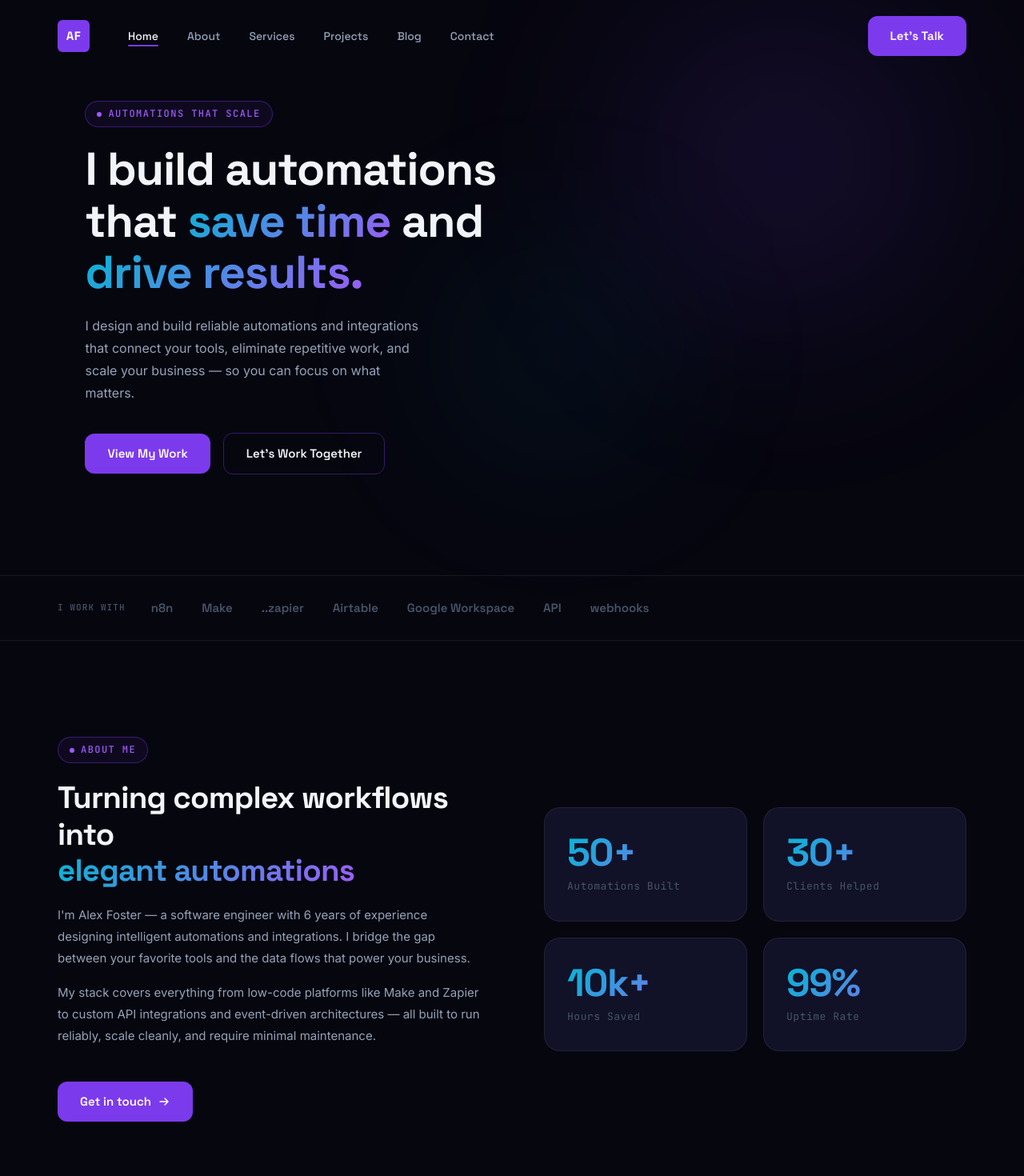
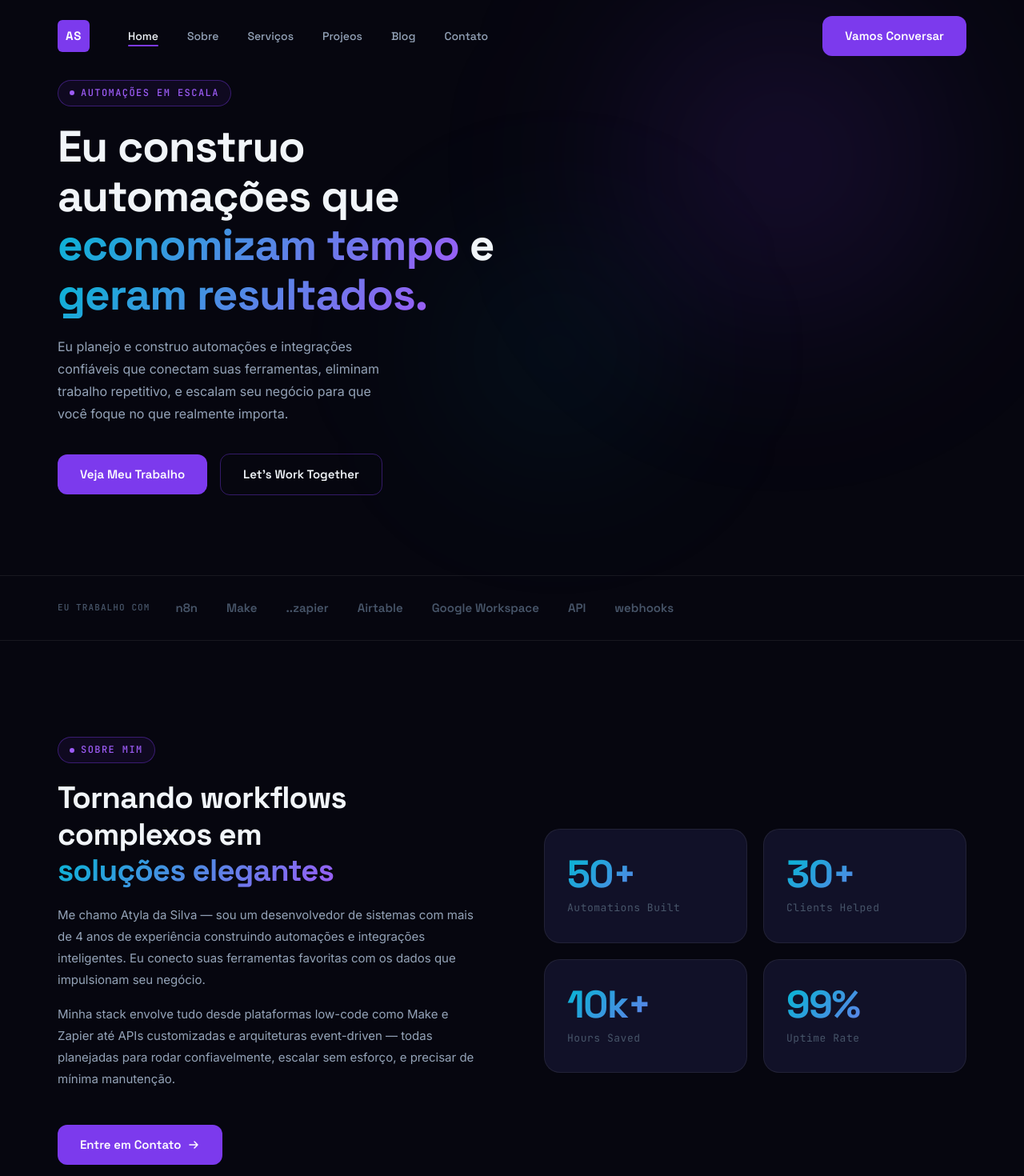
Before and after one commit to AtylaDaSilva/portfolio-website, a React (Vite) app: page / in a window 1280 px wide. Shown: the top 1470 px of the page at 80% size. Built offline with nearby package versions, Linux system fonts and the light colour scheme.

Commit message:
chore: translations 1

```diff
--- a/index.html
+++ b/index.html
@@ -4,7 +4,7 @@
     <meta charset="UTF-8" />
     <link rel="icon" type="image/svg+xml" href="/vite.svg" />
     <meta name="viewport" content="width=device-width, initial-scale=1.0" />
-    <title>Alex Foster — Automation Engineer</title>
+    <title>Atyla da Silva — Analista de Automações & Integrações</title>
     <link rel="preconnect" href="https://fonts.googleapis.com" />
     <link rel="preconnect" href="https://fonts.gstatic.com" crossorigin />
     <link
--- a/src/components/About.jsx
+++ b/src/components/About.jsx
@@ -13,23 +13,23 @@ export default function About() {
       <div className="container about__inner">
         {/* Left */}
         <div className="about__text">
-          <span className="section-eyebrow">About me</span>
+          <span className="section-eyebrow">Sobre mim</span>
           <h2 className="about__heading">
-            Turning complex workflows into<br />
-            <span className="gradient-text">elegant automations</span>
+            Tornando workflows complexos em<br />
+            <span className="gradient-text">soluções elegantes</span>
           </h2>
           <p className="about__body">
-            I'm Alex Foster — a software engineer with 6 years of experience designing
-            intelligent automations and integrations. I bridge the gap between your
-            favorite tools and the data flows that power your business.
+            Me chamo Atyla da Silva — sou um desenvolvedor de sistemas com mais de 4 anos de experiência
+            construindo automações e integrações inteligentes. Eu conecto suas ferramentas
+            favoritas com os dados que impulsionam seu negócio.
           </p>
           <p className="about__body">
-            My stack covers everything from low-code platforms like Make and Zapier
-            to custom API integrations and event-driven architectures — all built to
-            run reliably, scale cleanly, and require minimal maintenance.
+            Minha stack envolve tudo desde plataformas low-code como Make e Zapier
+            até APIs customizadas e arquiteturas event-driven — todas planejadas para
+            rodar confiavelmente, escalar sem esforço, e precisar de mínima manutenção.
           </p>
           <a href="#contact" className="btn-primary" style={{ marginTop: 28, display: 'inline-flex' }}>
-            Get in touch
+            Entre em Contato
             <svg viewBox="0 0 16 16" fill="none" width="16" height="16">
               <path d="M3 8h10M9 4l4 4-4 4" stroke="currentColor" strokeWidth="1.5" strokeLinecap="round" strokeLinejoin="round"/>
             </svg>
--- a/src/components/Hero.css
+++ b/src/components/Hero.css
@@ -46,7 +46,7 @@
 
 .hero__headline {
   font-family: var(--font-display);
-  font-size: clamp(36px, 4.5vw, 60px);
+  font-size: clamp(36px, 4.5vw, 55px);
   font-weight: 700;
   line-height: 1.12;
   letter-spacing: -0.02em;
--- a/src/components/Hero.jsx
+++ b/src/components/Hero.jsx
@@ -123,22 +123,20 @@ export default function Hero() {
       <div className="container hero__inner">
         {/* ── LEFT: Text ── */}
         <div className="hero__content">
-          <span className="section-eyebrow">Automations that scale</span>
+          <span className="section-eyebrow">Automações em escala</span>
 
           <h1 className="hero__headline">
-            I build automations<br />
-            that <span className="gradient-text">save time</span> and<br />
-            <span className="gradient-text">drive results.</span>
+            Eu construo automações que <span className="gradient-text">economizam tempo</span> e <span className="gradient-text">geram resultados.</span>
           </h1>
 
           <p className="hero__sub">
-            I design and build reliable automations and integrations that connect
-            your tools, eliminate repetitive work, and scale your business —
-            so you can focus on what matters.
+            Eu planejo e construo automações e integrações confiáveis que conectam
+            suas ferramentas, eliminam trabalho repetitivo, e escalam seu negócio para
+            que você foque no que realmente importa.
           </p>
 
           <div className="hero__actions">
-            <a href="#projects" className="btn-primary">View My Work</a>
+            <a href="#projects" className="btn-primary">Veja Meu Trabalho</a>
             <a href="#contact" className="btn-ghost">Let's Work Together</a>
           </div>
         </div>
@@ -194,7 +192,7 @@ export default function Hero() {
       {/* ── Trusted By strip ── */}
       <div className="tools-strip">
         <div className="container">
-          <span className="tools-strip__label">I work with</span>
+          <span className="tools-strip__label">EU trabalho com</span>
           <div className="tools-strip__logos">
             {['n8n', 'Make', '..zapier', 'Airtable', 'Google Workspace', 'API', 'webhooks'].map((t) => (
               <span key={t} className="tools-strip__logo">{t}</span>
--- a/src/components/Navbar.jsx
+++ b/src/components/Navbar.jsx
@@ -1,7 +1,7 @@
 import { useState, useEffect } from 'react'
 import './Navbar.css'
 
-const links = ['Home', 'About', 'Services', 'Projects', 'Blog', 'Contact']
+const links = ['Home', 'Sobre', 'Serviços', 'Projeos', 'Blog', 'Contato']
 
 export default function Navbar() {
   const [scrolled, setScrolled] = useState(false)
@@ -17,7 +17,7 @@ export default function Navbar() {
     <nav className={`navbar${scrolled ? ' navbar--scrolled' : ''}`}>
       <div className="container navbar__inner">
         <a href="#" className="navbar__logo">
-          <span className="logo-letters">AF</span>
+          <span className="logo-letters">AS</span>
         </a>
 
         <ul className={`navbar__links${menuOpen ? ' navbar__links--open' : ''}`}>
@@ -35,7 +35,7 @@ export default function Navbar() {
         </ul>
 
         <a href="#contact" className="btn-primary navbar__cta">
-          Let's Talk
+          Vamos Conversar
         </a>
 
         <button
```
